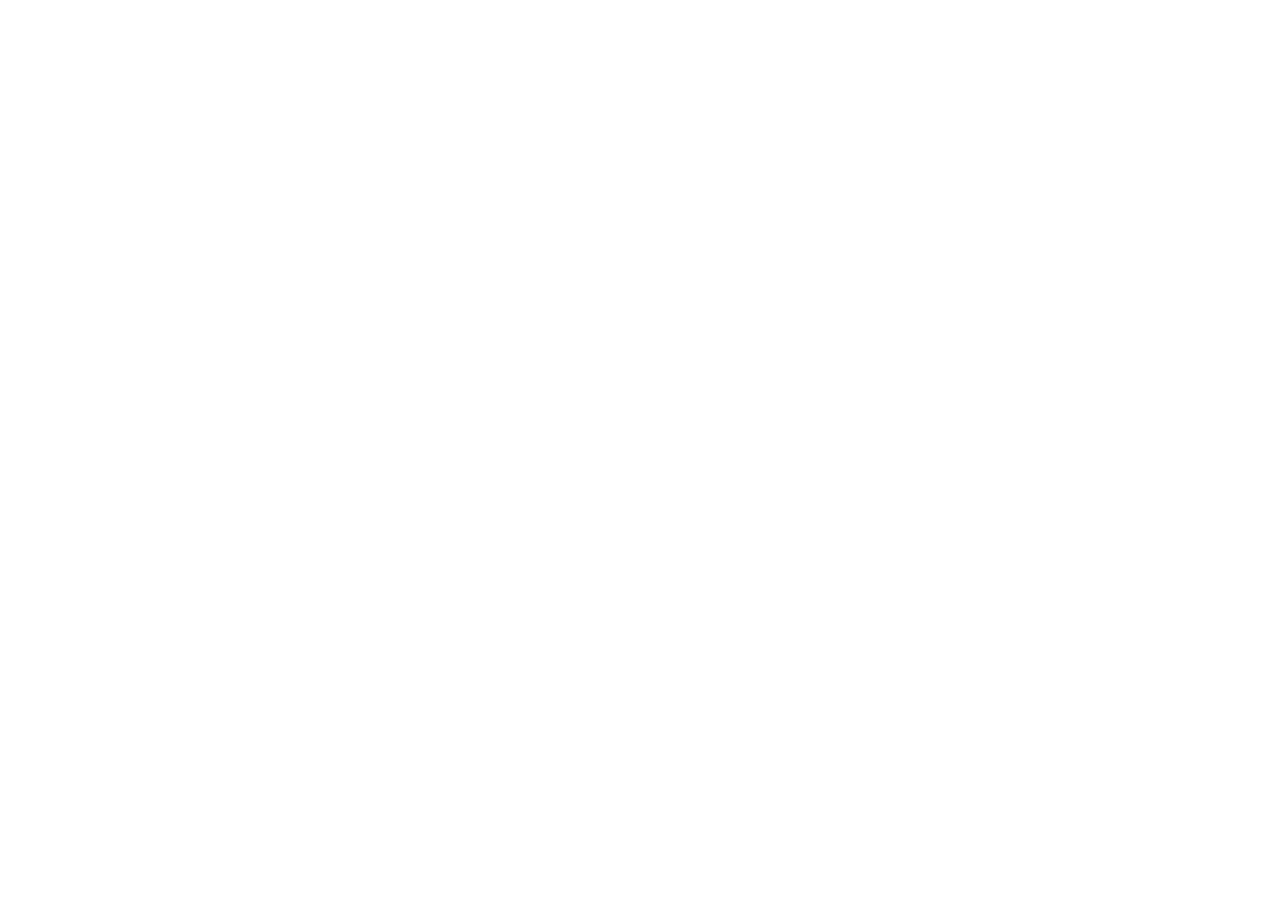
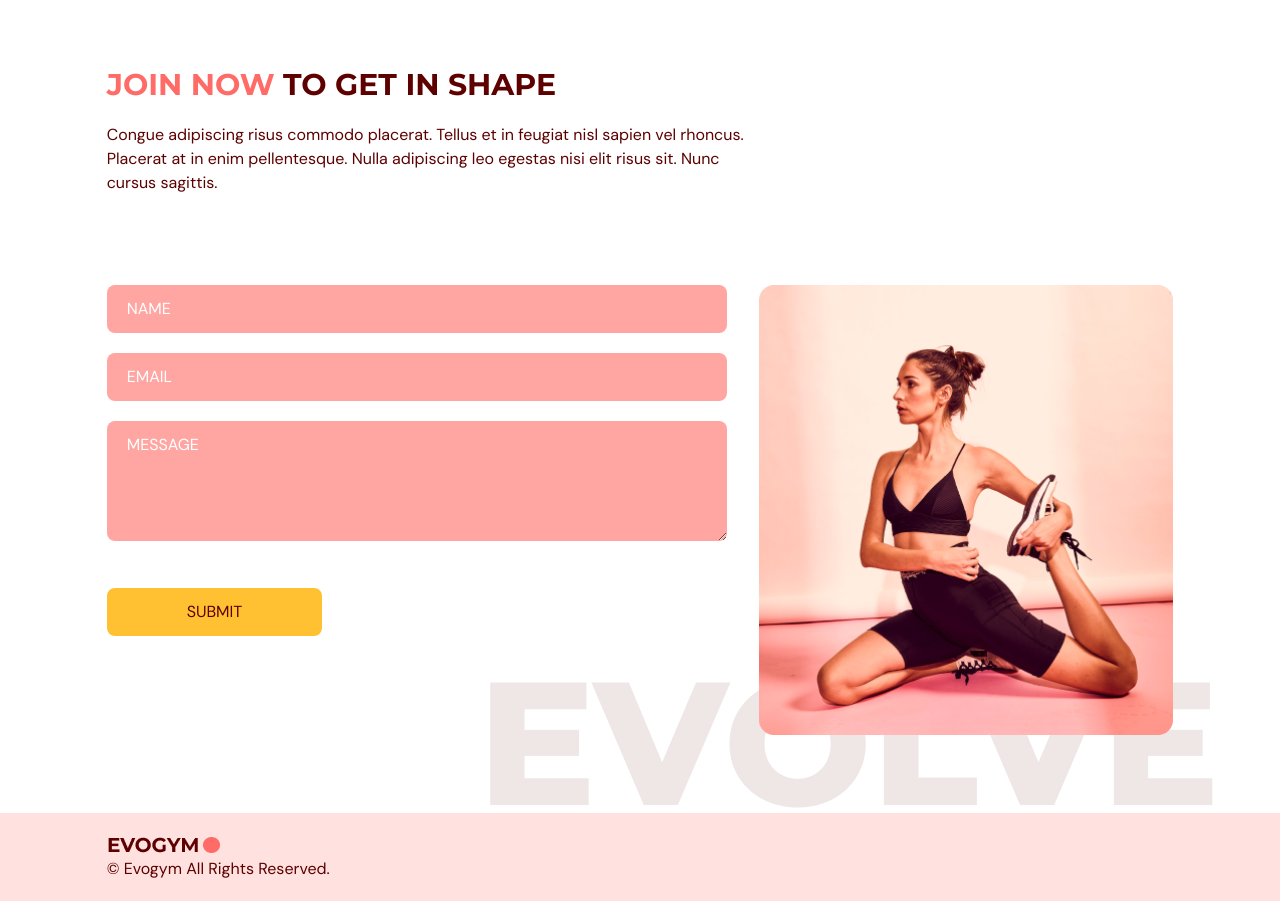
Before and after one commit to Seif-Mamdouh/Gym-TS, a React (Vite) app: page / in a window 1280 px wide. Shown: the part 2880-3781 px from the top of the page. Before the commit the page ends 2851 px from the top, so only its background shows below. Built offline with nearby package versions, Linux system fonts and the light colour scheme.

Commit message:
contact-us and footer

```diff
--- a/package.json
+++ b/package.json
@@ -15,7 +15,8 @@
     "framer-motion": "^10.12.12",
     "react": "^18.2.0",
     "react-anchor-link-smooth-scroll": "^1.0.12",
-    "react-dom": "^18.2.0"
+    "react-dom": "^18.2.0",
+    "react-hook-form": "^7.44.2"
   },
   "devDependencies": {
     "@types/react": "^18.0.28",
--- a/src/App.tsx
+++ b/src/App.tsx
@@ -1,7 +1,9 @@
 import Navbar from "@/scenes/navbar";
 import Home from '@/scenes/home';
 import OurClasses from "./scenes/ourClasses";
-import Benefits from '@/scenes/benefits'
+import Benefits from '@/scenes/benefits';
+import ContactUs from '@/scenes/contactUs'
+import Footer from "@/scenes/footer";
 import { useEffect, useState } from "react";
 import { SelectedPage } from "@/shared/types";
 
@@ -36,6 +38,8 @@
       <Home setSelectedPage={setSelectedPage} />
       <Benefits setSelectedPage={setSelectedPage} />
       <OurClasses setSelectedPage={setSelectedPage} />
+      <ContactUs setSelectedPage={setSelectedPage} />
+      <Footer />
     </div>
   );
 }
--- /dev/null
+++ b/src/scenes/contactUs/index.tsx
@@ -0,0 +1,163 @@
+import { useForm } from "react-hook-form";
+import { SelectedPage } from "@/shared/types";
+import { motion } from "framer-motion";
+import ContactUsPageGraphic from "@/assets/ContactUsPageGraphic.png";
+import HText from "@/shared/HText";
+
+type Props = {
+  setSelectedPage: (value: SelectedPage) => void;
+};
+
+const ContactUs = ({ setSelectedPage }: Props) => {
+  const inputStyles = `mb-5 w-full rounded-lg bg-primary-300
+  px-5 py-3 placeholder-white`;
+  const {
+    register,
+    trigger,
+    formState: { errors },
+  } = useForm();
+
+  const onSubmit = async (e: any) => {
+    const isValid = await trigger();
+    if (!isValid) {
+      e.preventDefault();
+    }
+  };
+
+  return (
+    <section id="contactus" className="mx-auto w-5/6 pb-32 pt-24">
+      <motion.div
+        onViewportEnter={() => setSelectedPage(SelectedPage.ContactUs)}
+      >
+        {/* Header */}
+        <motion.div
+          className="md:w-3/5"
+          initial="hidden"
+          whileInView="visible"
+          viewport={{ once: true, amount: 0.5 }}
+          transition={{ duration: 0.5 }}
+          variants={{
+            hidden: { opacity: 0, x: -50 },
+            visible: { opacity: 1, x: 0 },
+          }}
+        >
+          <HText>
+            <span className="text-primary-500"> JOIN NOW </span> TO GET IN SHAPE
+          </HText>
+          <p className="my-5">
+            Congue adipiscing risus commodo placerat. Tellus et in feugiat nisl
+            sapien vel rhoncus. Placerat at in enim pellentesque. Nulla
+            adipiscing leo egestas nisi elit risus sit. Nunc cursus sagittis.
+          </p>
+        </motion.div>
+
+        {/* FORM AND IMAGE */}
+        <div className="mt-10 justify-between gap-8 md:flex">
+          <motion.div
+            className="mt-10 basis-3/5 md:mt-0"
+            initial="hidden"
+            whileInView="visible"
+            viewport={{ once: true, amount: 0.5 }}
+            transition={{ duration: 0.5 }}
+            variants={{
+              hidden: { opacity: 0, y: 50 },
+              visible: { opacity: 1, x: 0 },
+            }}
+          >
+            <form
+              target="_blank"
+              onSubmit={onSubmit}
+              action="https://formsubmit.co/87191306b364306ebe0f2e249738b733"
+              method="POST"
+            >
+              {/* NAME */}
+              <input
+                className={inputStyles}
+                type="text"
+                placeholder="NAME"
+                {...register("name", {
+                  required: true,
+                  maxLength: 100,
+                })}
+              />
+              {errors.name && (
+                <p className="mt-1 text-primary-500">
+                  {errors.name.type === "required" && "This field is required."}
+                  {errors.name.type === "maxLength" &&
+                    "Max length is 100 char."}
+                </p>
+              )}
+              {/* EMAIL */}
+              <input
+                className={inputStyles}
+                type="text"
+                placeholder="EMAIL"
+                {...register("email", {
+                  required: true,
+                  pattern: /^[A-Z0-9._%+-]+@[A-Z0-9.-]+\.[A-Z]{2,}$/i,
+                })}
+              />
+              {errors.email && (
+                <p className="mt-1 text-primary-500">
+                  {errors.email.type === "required" &&
+                    "This field is required."}
+                  {errors.email.type === "pattern" && "Invalid email address."}
+                </p>
+              )}
+
+              {/* MESSAGE */}
+              <textarea
+                className={inputStyles}
+                placeholder="MESSAGE"
+                rows={4}
+                cols={50}
+                {...register("message", {
+                  required: true,
+                  maxLength: 2000,
+                })}
+              />
+              {errors.message && (
+                <p className="mt-1 text-primary-500">
+                  {errors.message.type === "required" &&
+                    "This field is required."}
+                  {errors.message.type === "maxLength" &&
+                    "Max length is 2000 char."}
+                </p>
+              )}
+
+              <button
+                type="submit"
+                className="mt-5 rounded-lg bg-secondary-500 px-20 py-3 transition duration-500 hover:text-white"
+              >
+                SUBMIT
+              </button>
+            </form>
+          </motion.div>
+
+          {/* IMAGE FORM */}
+          <motion.div
+            className="relative mt-16 basis-2/5 md:mt-0"
+            initial="hidden"
+            whileInView="visible"
+            viewport={{ once: true, amount: 0.5 }}
+            transition={{ delay: 0.2, duration: 0.5 }}
+            variants={{
+              hidden: { opacity: 0, y: 50 },
+              visible: { opacity: 1, x: 0 },
+            }}
+          >
+            <div className="w-full before:absolute before:-bottom-20 before:-right-10 before:z-[-1] md:before:content-evolvetext">
+              <img
+                className="w-full"
+                alt="contact-us-page-graphic"
+                src={ContactUsPageGraphic}
+              />
+            </div>
+          </motion.div>
+        </div>
+      </motion.div>
+    </section>
+  );
+};
+
+export default ContactUs;
--- /dev/null
+++ b/src/scenes/footer/index.tsx
@@ -0,0 +1,16 @@
+import Logo from "@/assets/Logo.png";
+
+const Footer = () => {
+  return (
+    <footer className="bg-primary-100 py-5">
+      <div className="justify-content mx-auto w-5/6 gap-16 md:flex">
+        <div className="mt-3 basis-1/2 md:mt-0">
+          <img alt="logo" src={Logo} />
+          <p>© Evogym All Rights Reserved.</p>
+        </div>
+      </div>
+    </footer>
+  );
+};
+
+export default Footer;
```
Also changed, not shown: 1 other file (tests, documents, lock files or other folders).
